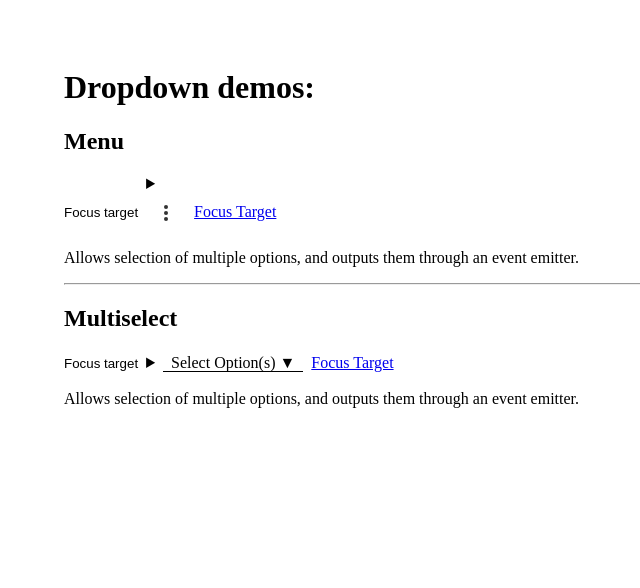
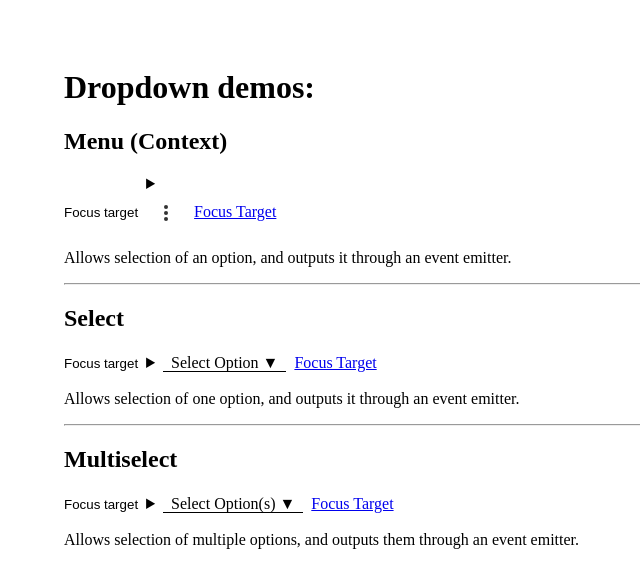
Before and after one commit to dreiv/ng-multiselect, an Angular app: page / in a window 1280 px wide. Shown: the top 588 px of the page, without its empty margins (272-912 px from the left). Built offline with nearby package versions, Linux system fonts and the light colour scheme.

Commit message:
added select

```diff
--- a/src/app/app.component.html
+++ b/src/app/app.component.html
@@ -1,6 +1,6 @@
 <h1>Dropdown demos:</h1>
 
-<h2>Menu</h2>
+<h2>Menu (Context)</h2>
 <button>Focus target</button>
 
 <app-menu class="dropdown" [options]="menuOptions" (selected)="onMenuSelect($event)">
@@ -8,7 +8,19 @@
 
 <a href="#">Focus Target</a>
 
-<p>Allows selection of multiple options, and outputs them through an event emitter.</p>
+<p>Allows selection of an option, and outputs it through an event emitter.</p>
+
+<hr>
+
+<h2>Select</h2>
+<button>Focus target</button>
+
+<app-select class="dropdown" [options]="multiSelectOptions" (selected)="onSelect($event)">
+</app-select>
+
+<a href="#">Focus Target</a>
+
+<p>Allows selection of one option, and outputs it through an event emitter.</p>
 
 <hr>
 
--- a/src/app/app.component.ts
+++ b/src/app/app.component.ts
@@ -29,6 +29,10 @@ export class AppComponent implements OnInit {
     console.log('menu id', id);
   }
 
+  onSelect(id) {
+    console.log('select id', id);
+  }
+
   onMultiSelect(ids) {
     console.log('multiselect ids', ids);
   }
--- a/src/app/menu/menu.component.scss
+++ b/src/app/menu/menu.component.scss
@@ -23,6 +23,7 @@
 
 button {
   display: flex;
+  width: 100%;
 
   padding: .25rem .5rem;
   cursor: pointer;
--- a/src/app/select/select.component.html
+++ b/src/app/select/select.component.html
@@ -1 +1,7 @@
-<p>select works!</p>
+<app-dropdown (openChange)="onOpenChange($event)" [(toggle)]="toggle">
+  <span class="trigger">{{title}} {{isOpen ? '▲' : '▼'}}</span>
+
+  <li *ngFor="let option of options; let i = index">
+    <button (click)="onSelect(i)">{{ option.name }}</button>
+  </li>
+</app-dropdown>
--- a/src/app/select/select.component.scss
+++ b/src/app/select/select.component.scss
@@ -0,0 +1,23 @@
+.trigger {
+  border-bottom: 1px solid;
+
+  line-height: 1.4rem;
+  padding-left: .5rem;
+  padding-right: .5rem;
+}
+
+button {
+  display: flex;
+  width: 100%;
+
+  padding: .25rem .5rem;
+  cursor: pointer;
+
+  white-space: nowrap;
+  max-width: 12rem;
+  text-overflow: ellipsis;
+
+  min-height: 2.5rem;
+  box-sizing: border-box;
+  align-items: center;
+}
--- a/src/app/select/select.component.ts
+++ b/src/app/select/select.component.ts
@@ -1,15 +1,30 @@
-import { Component, OnInit } from '@angular/core';
+import { Component, Input, Output, EventEmitter } from '@angular/core';
+import { MultiSelectOption } from '../multi-select/multi-select.component';
 
 @Component({
   selector: 'app-select',
   templateUrl: './select.component.html',
   styleUrls: ['./select.component.scss']
 })
-export class SelectComponent implements OnInit {
+export class SelectComponent {
+  @Input() options: MultiSelectOption[];
+  @Output() selected = new EventEmitter<string>();
+  toggle = new EventEmitter<boolean>();
+  title = 'Select Option';
+  isOpen = false;
 
   constructor() { }
 
-  ngOnInit(): void {
+  onSelect(index: number): void {
+    const selectedOption = this.options[index];
+    this.selected.emit(selectedOption.id);
+    this.toggle.emit(false);
+
+    this.title = selectedOption.name;
+  }
+
+  onOpenChange(isOpen) {
+    this.isOpen = isOpen;
   }
 
 }
```
